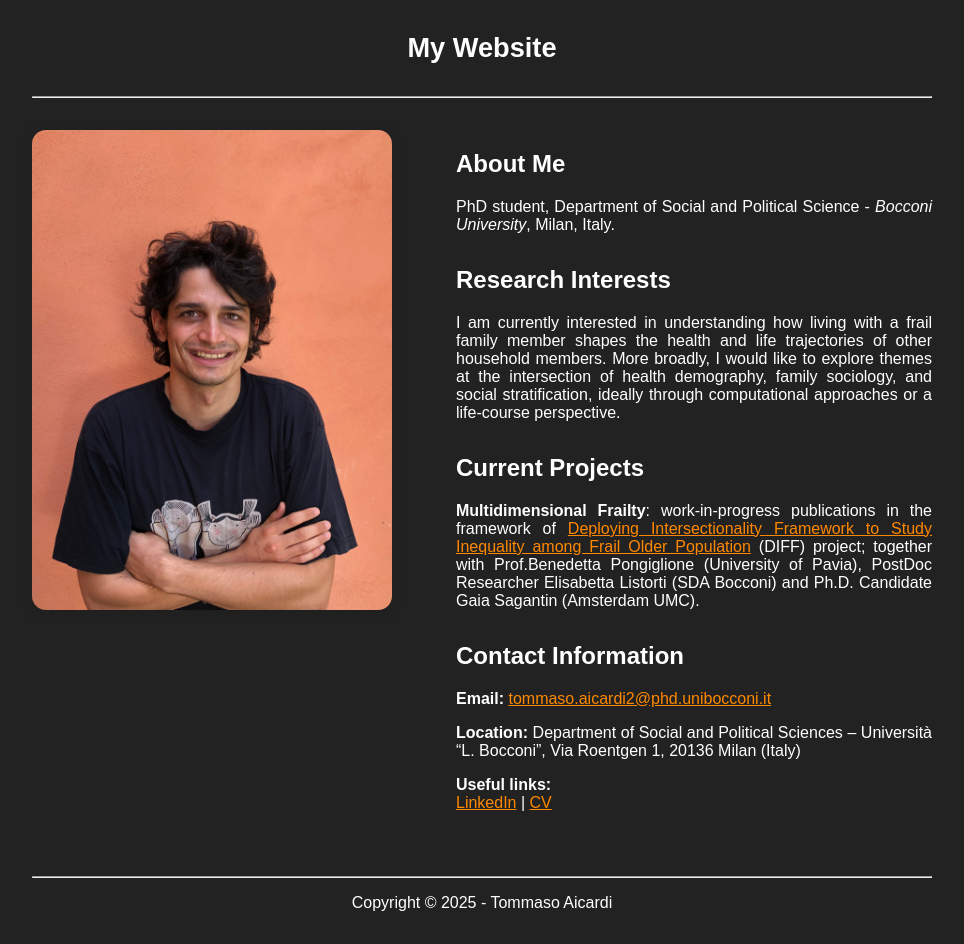
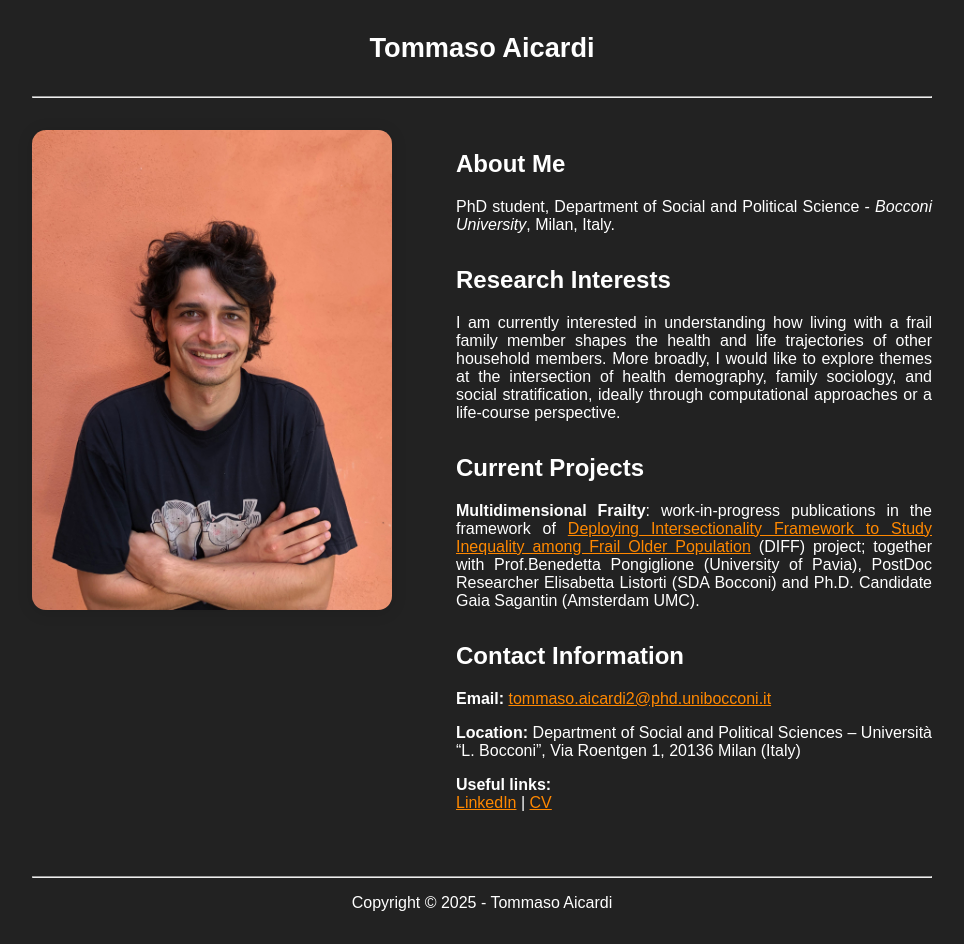
Before and after one commit to PietroDaCortona/My-Website, a Jekyll site: the page built from index.html, in a window 1280 px wide. Shown: the whole page, without its empty margins (158-1122 px from the left). Built offline with Jekyll 4.4.1, drawn with Linux system fonts in a browser that asks for light colours.

Commit message:
Change Title

```diff
--- a/_config.yml
+++ b/_config.yml
@@ -1,4 +1,4 @@
 
-title: My Website
-baseurl: "/My-Website"
+title: Tommaso Aicardi
+baseurl: ""
 theme: minima
```
